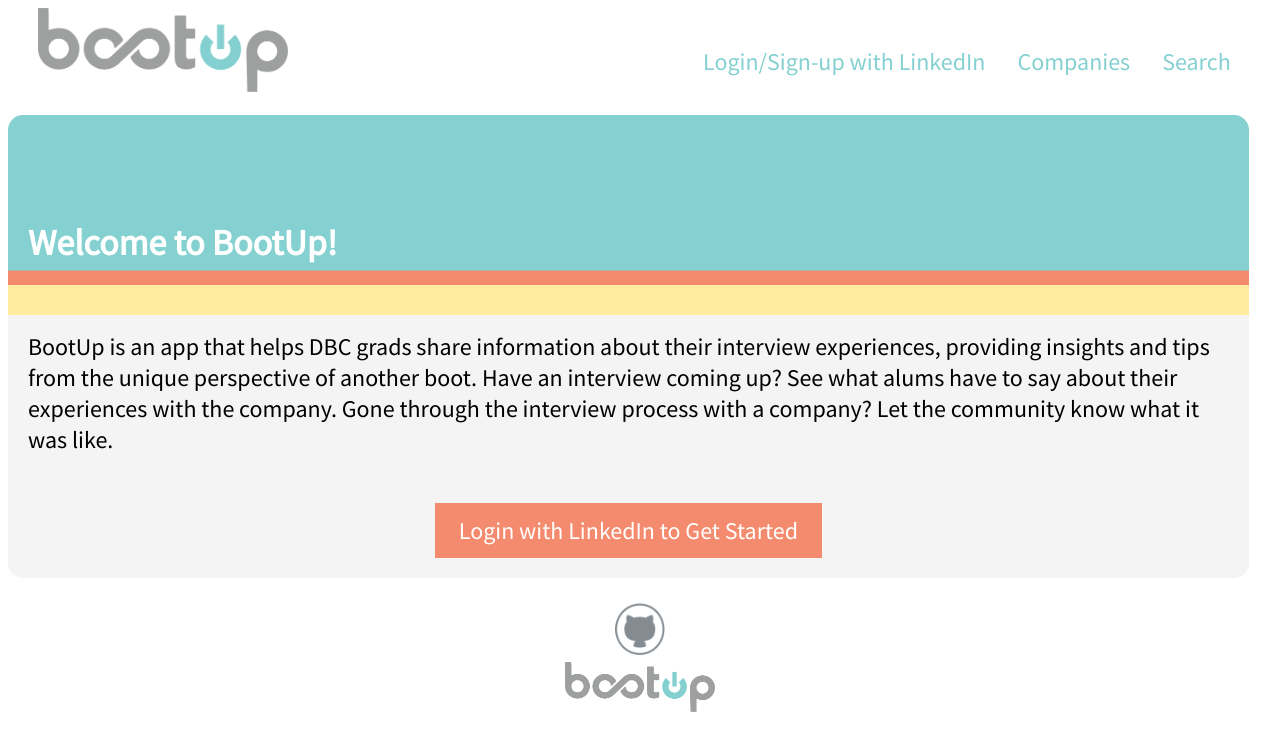
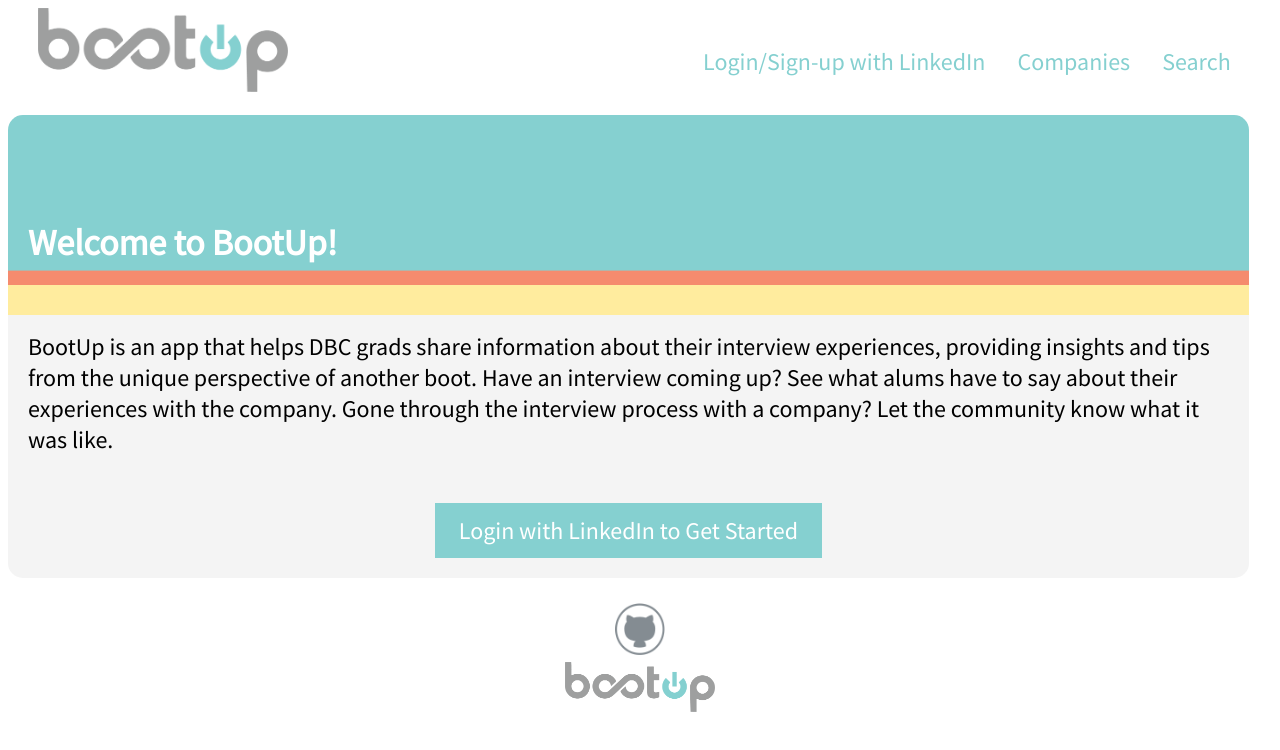
Before and after one commit to mayjawdat/BootUp-REACT-FrontEnd, a React (Create React App) app: page / in a window 1280 px wide. Shown: the top 750 px of the page. Built offline with nearby package versions, Linux system fonts and the light colour scheme; no server answers.

Commit message:
Jenna - commited to excellence

```diff
--- a/src/css/index.css
+++ b/src/css/index.css
@@ -175,11 +175,15 @@
   color: #85D0D0;
 }
 
+#filters button:hover {
+  color: #F58B6E;
+}
+
 
 /* USER PROFILE */
 
 .profile-name, .user-profile h3, .user-profile h4 {
-  color: #85d0d0;
+  color: #85D0D0;
 }
 
 .user-profile {
@@ -271,7 +275,7 @@
 
 .interview-list #logo {
   margin-top: none;
-  width: 35px;
+  width: 30px;
 }
 
 
@@ -344,16 +348,16 @@
   color: white;
   text-decoration: none;
   padding: .5em 1em;
-  background-color: #F58B6E;
+  background-color: #85D0D0;
 }
 
-a {
+/*a {
   text-decoration: none;
 }
 
 a:hover {
   color: #F58B6E;
-}
+}*/
 
 body {
   padding: 0;
--- a/src/index.js
+++ b/src/index.js
@@ -1,6 +1,6 @@
 import React from 'react';
 import ReactDOM from 'react-dom';
-import './CSS/index.css';
+import './css/index.css';
 import App from './Components/App';
 // import registerServiceWorker from './registerServiceWorker';
 import { unregister } from './registerServiceWorker';
```
